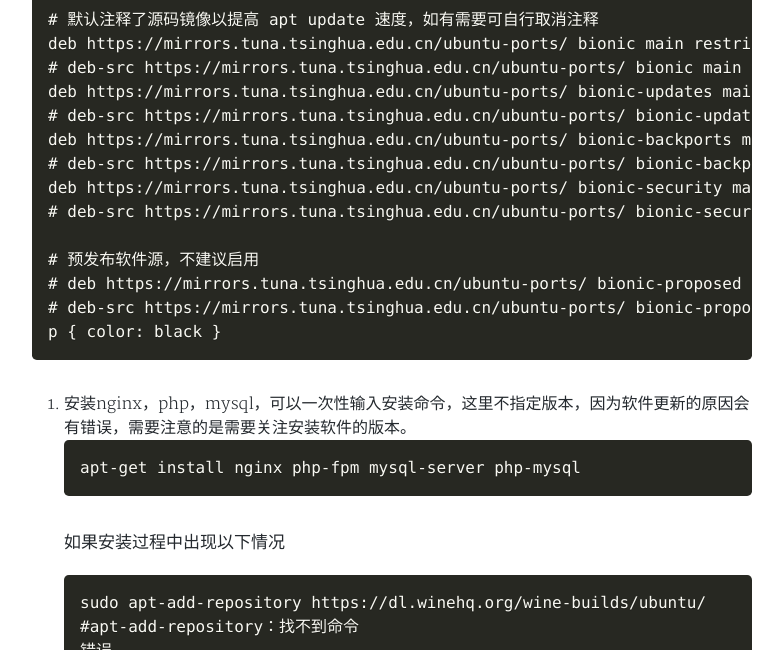
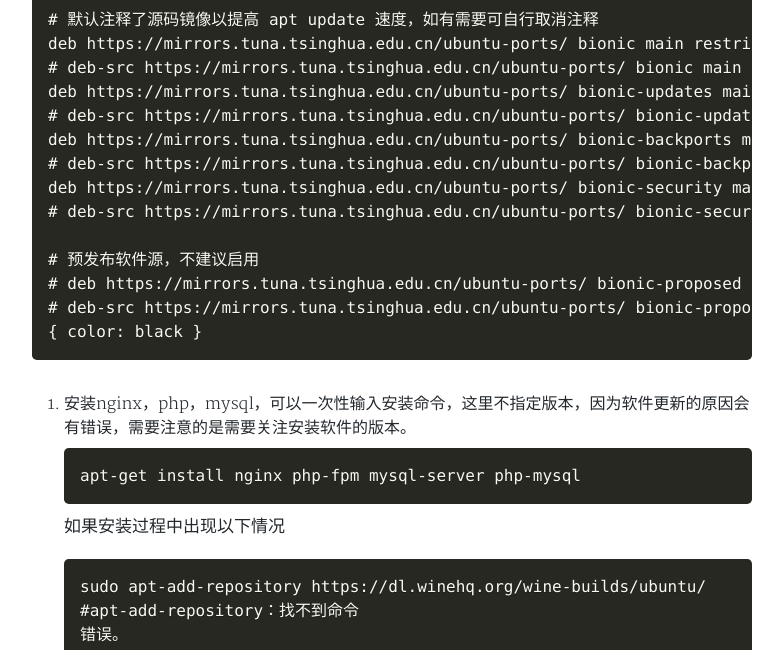
Before and after one commit to demonljt/demonljt.github.io, a Jekyll site: the page built from _posts/2020-02-22-create-Linux-for-Android-2.md, in a window 1280 px wide and 900 px high, scrolled down 990 px, cut to the strip 250-900 px from the top of the window. Shown: the whole strip, without its empty margins (248-1031 px from the left). Built offline with Jekyll 4.4.1, drawn with Linux system fonts in a browser that asks for light colours; nearby versions of some CDN libraries; comment, search, counter and statistics services are not loaded; a style sheet for code colours, icons or effects is not loaded.

Commit message:
testcolor

````diff
--- a/_posts/2020-02-22-create-Linux-for-Android-2.md
+++ b/_posts/2020-02-22-create-Linux-for-Android-2.md
@@ -28,11 +28,11 @@
 # 预发布软件源，不建议启用
 # deb https://mirrors.tuna.tsinghua.edu.cn/ubuntu-ports/ bionic-proposed main restricted universe multiverse
 # deb-src https://mirrors.tuna.tsinghua.edu.cn/ubuntu-ports/ bionic-proposed main restricted universe multiverse
-p { color: black }
+{ color: black }
 ```
 
 1. 安装nginx，php，mysql，可以一次性输入安装命令，这里不指定版本，因为软件更新的原因会有错误，需要注意的是需要关注安装软件的版本。
-```
+```C-like
 apt-get install nginx php-fpm mysql-server php-mysql
 ```
 如果安装过程中出现以下情况
````
